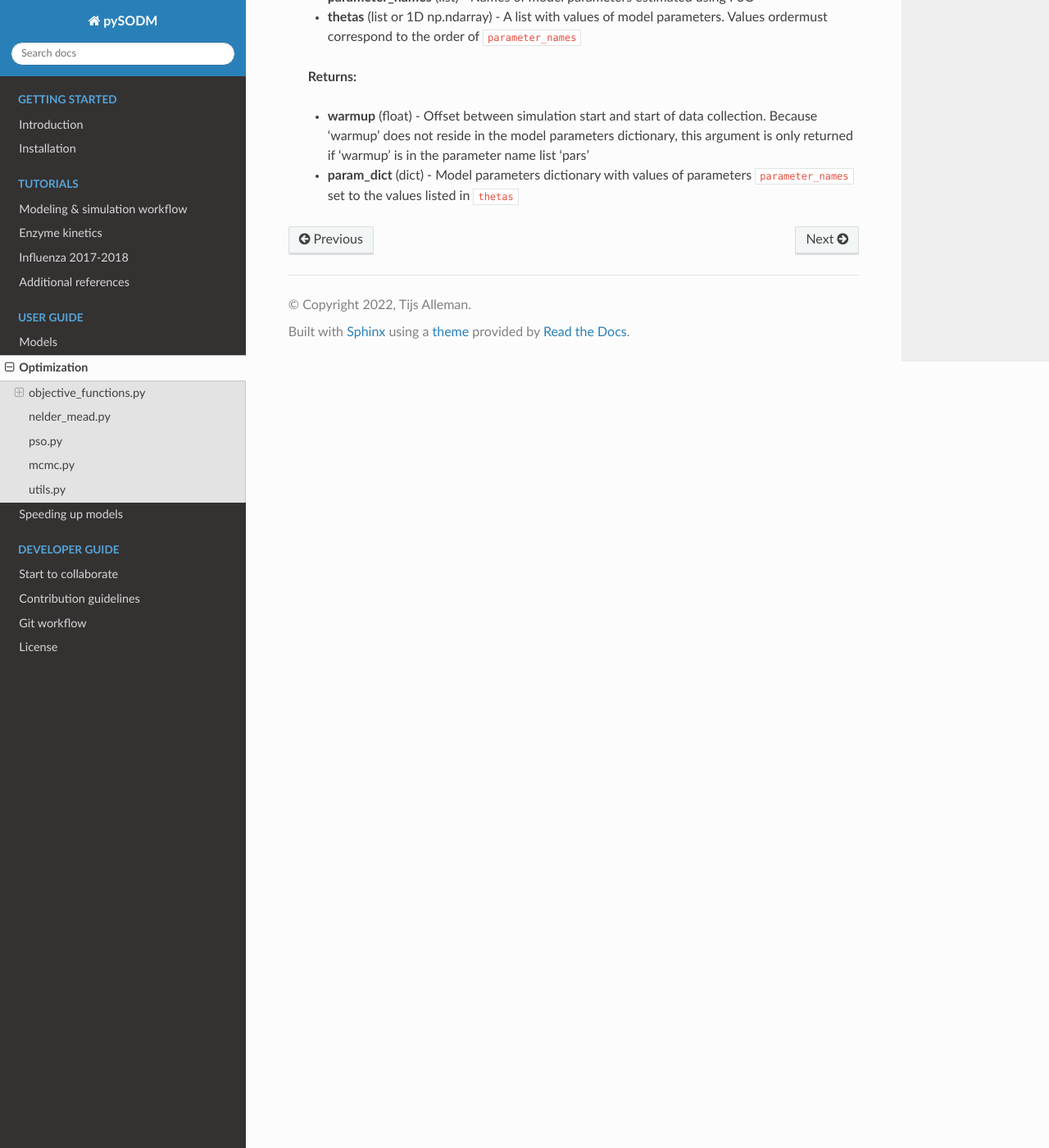
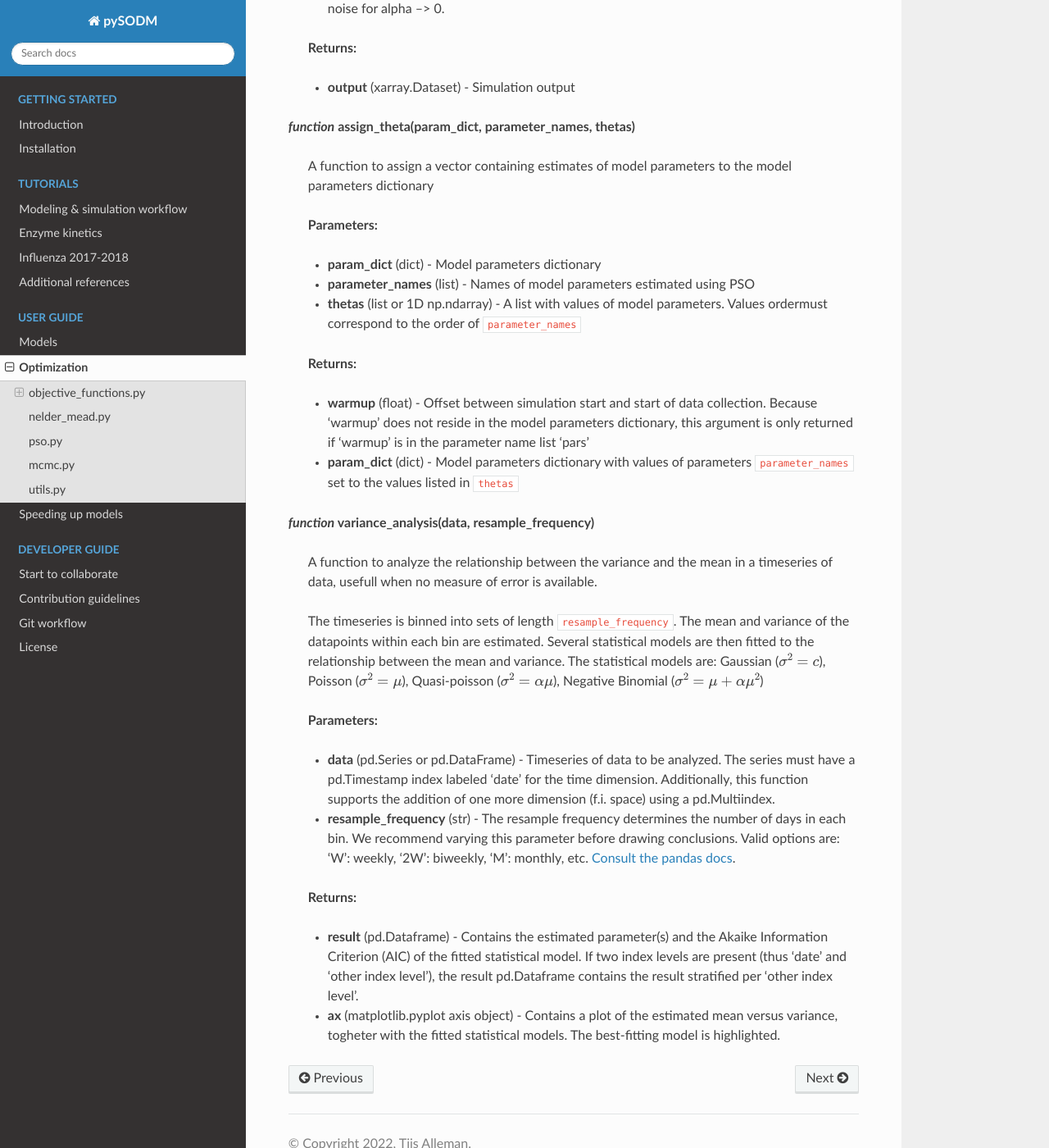
Before and after one commit to twallema/pySODM, a Sphinx documentation site: the page built from docs/optimization.md, in a window 1280 px wide and 1400 px high, scrolled down 10247 px. Shown: the whole window at 82% size. Built offline with Sphinx 7.4.7 and the Read the Docs theme 2.0.0, drawn with Linux system fonts in a browser that asks for light colours; some of the changed text lies outside the part shown.

Commit message:
finished all those nasty docstrings

````diff
--- a/docs/optimization.md
+++ b/docs/optimization.md
@@ -154,17 +154,17 @@
 >    * **step** (list or 1D np.ndarray) - (Relative) size of the initial search simplex.
 >    * **bounds** (list) - optional - The bounds of the design variable(s). In form `[(lb_1, ub_1), ..., (lb_n, ub_n)]`. If class `log_posterior_probability` is used as `func`, it already contains bounds. If bounds are provided these will overwrite the bounds available in the 'log_posterior_probability' object.
 >    * **args** (tuple) - optional - Additional arguments passed to objective function.
->    * **kwargs** (dict) - optional - Additional keyworded arguments passed to objective function. Example use. The class `log_posterior_probability` is used as `func`, and an `ODEModel` instance is used. To compute our log posterior probability with the 'RK45' method, we must change the `method` argument of the `sim` function. To this end, use `kwargs={'simulation_kwargs':{'method': 'RK45'}}`.
+>    * **kwargs** (dict) - optional - Additional keyworded arguments passed to objective function. Example use: To compute our log posterior probability (class `log_posterior_probability`) with the 'RK45' method, we must change the `method` argument of the `sim` function, which is called in `log_posterior_probability`. To achieve this, we can supply the keyworded argument `simulation_kwargs` of `log_posterior_probability`, which passes its arguments on to the `sim` function. To this end, use `kwargs={'simulation_kwargs':{'method': 'RK45'}}`.
 >    * **processes** (int) - optional - Number of cores to use.
 
 >   **Hyperparameters:**
 >    * **no_improve_thr** (float) - optional - Threshold relative iteration-to-iteration objective function value change to label the iteration as having no improvement.
 >    * **no_improv_break** (int) - optional - Break after `no_improv_break` iterations without improvement.
 >    * **max_iter** (int) - optional - Maximum number of iterations.
->    * **alpha** (float) - optional - Reflection coefficients
->    * **gamma** (float) - optional - Expansion coefficients
->    * **rho** (float) - optional - Contraction coefficients
->    * **sigma** (float) - optional - Shrink coefficients
+>    * **alpha** (float) - optional - Reflection coefficient
+>    * **gamma** (float) - optional - Expansion coefficient
+>    * **rho** (float) - optional - Contraction coefficient
+>    * **sigma** (float) - optional - Shrink coefficient
 
 >    **Returns:**
 >    * **theta** (list) - Position 0: Estimated parameters. Position 1: corresponding score of `func`.
@@ -181,7 +181,7 @@
 >    * **ieqcons** (list) - A list of functions of length n such that ```ieqcons[j](x,*args) >= 0.0``` in a successfully optimized problem
 >    * **f_ieqcons** (function) - Returns a 1-D array in which each element must be greater or equal to 0.0 in a successfully optimized problem. If f_ieqcons is specified, ieqcons is ignored
 >    * **args** (tuple) - optional - Additional arguments passed to objective function.
->    * **kwargs** (dict) - optional - Additional keyworded arguments passed to objective function. Example use. The class `log_posterior_probability` is used as `func`, and an `ODEModel` instance is used. To compute our log posterior probability with the 'RK45' method, we must change the `method` argument of the `sim` function. To this end, use `kwargs={'simulation_kwargs':{'method': 'RK45'}}`.
+>    * **kwargs** (dict) - optional - Additional keyworded arguments passed to objective function. Example use: To compute our log posterior probability (class `log_posterior_probability`) with the 'RK45' method, we must change the `method` argument of the `sim` function, which is called in `log_posterior_probability`. To achieve this, we can supply the keyworded argument `simulation_kwargs` of `log_posterior_probability`, which passes its arguments on to the `sim` function. To this end, use `kwargs={'simulation_kwargs':{'method': 'RK45'}}`.
 >    * **processes** (int) - optional - Number of cores to use.
 
 >   **Hyperparameters:**
@@ -206,26 +206,25 @@
 > Wrapper function to setup an `emcee.EnsembleSampler` and handle all backend-related tasks.
 
 >    **Parameters:**
->    * **pos**
->    * **max_n**
->    * **identifier**
->    * **objective_function**
->    * **objective_function_args**
->    * **objective_function_kwargs**
->    * **fig_path**
->    * **samples_path**
->    * **print_n**
->    * **processes**
->    * **settings_dict**
+>    * **pos** (np.ndarray) - Starting position of the Markov Chains. We recommend using `perturbate_theta()`.
+>    * **max_n** (int) - Maximum number of iterations.
+>    * **identifier** (str) - Identifier of the expirement.
+>    * **objective_function** (callable function) - Objective function. Recommended `log_posterior_probability`.
+>    * **objective_function_args** (tuple) - optional - Arguments of the objective function. If using `log_posterior_probability` as objective function, use default `None`.
+>    * **objective_function_kwargs** (dict) - optional - Keyworded arguments of the objective function. If using `log_posterior_probability` as objective function, use default `None`.
+>    * **fig_path** (str) - optional - Location where the diagnostic figures (autocorrelation and trace plot) are saved.
+>    * **samples_path** (str) - optional - Location where the `.hdf5` backend and settings `.json` should be saved.
+>    * **print_n** (int) - optional - Print autocorrelation and trace plots every `print_n` iterations.
+>    * **processes** (int) - optional - Number of cores to use.
+>    * **settings_dict** (dict) - optional - Dictionary containing calibration settings or other usefull settings for long-term storage. Saved in `.json` format. Appended to the samples dictionary generated by `emcee_sampler_to_dictionary()`.
 
 >    **Hyperparameters:**
->    * **moves**
->    * **backend**
->    * **progress**
-
+>    * **moves** (list) - optional - Consult the [emcee documentation](https://emcee.readthedocs.io/en/stable/user/moves/).
+>    * **backend** (`emcee.backends.HDFBackend`) - optional - Backend of a previous sampling experiment. If a backend is provided, the sampler is restarted from the last iteration of the previous run. Consult the [emcee documentation](https://emcee.readthedocs.io/en/stable/user/backends/).
+>    * **progress** (bool) - optional - Enables the progress bar.
 
 >    **Returns:**
->    * **sampler** (`emcee.EnsembleSampler`) - Emcee sampler object ([see](https://emcee.readthedocs.io/en/stable/user/sampler/))
+>    * **sampler** (`emcee.EnsembleSampler`) - Emcee sampler object ([see](https://emcee.readthedocs.io/en/stable/user/sampler/)). To extract a dictionary of samples + settings, use `emcee_sampler_to_dictionary`.
 
 ***function* perturbate_theta(theta, pert, multiplier=2, bounds=None, verbose=None)**
 
@@ -306,3 +305,17 @@
 >    **Returns:**
 >    * **warmup** (float) - Offset between simulation start and start of data collection. Because 'warmup' does not reside in the model parameters dictionary, this argument is only returned if 'warmup' is in the parameter name list 'pars'
 >    * **param_dict** (dict) - Model parameters dictionary with values of parameters `parameter_names` set to the values listed in `thetas`
+
+***function* variance_analysis(data, resample_frequency)**
+
+>    A function to analyze the relationship between the variance and the mean in a timeseries of data, usefull when no measure of error is available.
+
+>    The timeseries is binned into sets of length `resample_frequency`. The mean and variance of the datapoints within each bin are estimated. Several statistical models are then fitted to the relationship between the mean and variance. The statistical models are: Gaussian ({math}`\sigma^2 = c`), Poisson ({math}`\sigma^2 = \mu`), Quasi-poisson ({math}`\sigma^2 = \alpha \mu`), Negative Binomial ({math}`\sigma^2 = \mu + \alpha \mu^2`)
+
+>    **Parameters:**
+>    * **data** (pd.Series or pd.DataFrame) - Timeseries of data to be analyzed. The series must have a pd.Timestamp index labeled 'date' for the time dimension. Additionally, this function supports the addition of one more dimension (f.i. space) using a pd.Multiindex.
+>    * **resample_frequency** (str) - The resample frequency determines the number of days in each bin. We recommend varying this parameter before drawing conclusions. Valid options are: 'W': weekly, '2W': biweekly, 'M': monthly, etc. [Consult the pandas docs](https://pandas.pydata.org/pandas-docs/stable/user_guide/timeseries.html#offset-aliases).
+
+>    **Returns:**
+>    * **result** (pd.Dataframe) - Contains the estimated parameter(s) and the Akaike Information Criterion (AIC) of the fitted statistical model. If two index levels are present (thus 'date' and 'other index level'), the result pd.Dataframe contains the result stratified per 'other index level'.
+>    * **ax** (matplotlib.pyplot axis object) - Contains a plot of the estimated mean versus variance, togheter with the fitted statistical models. The best-fitting model is highlighted.
````
Also changed, not shown: other parts of docs/optimization.md (+1 -1 lines), docs/introduction.md (+6 -4 lines), docs/workflow.md (+3 -1 lines), 2 other files.
